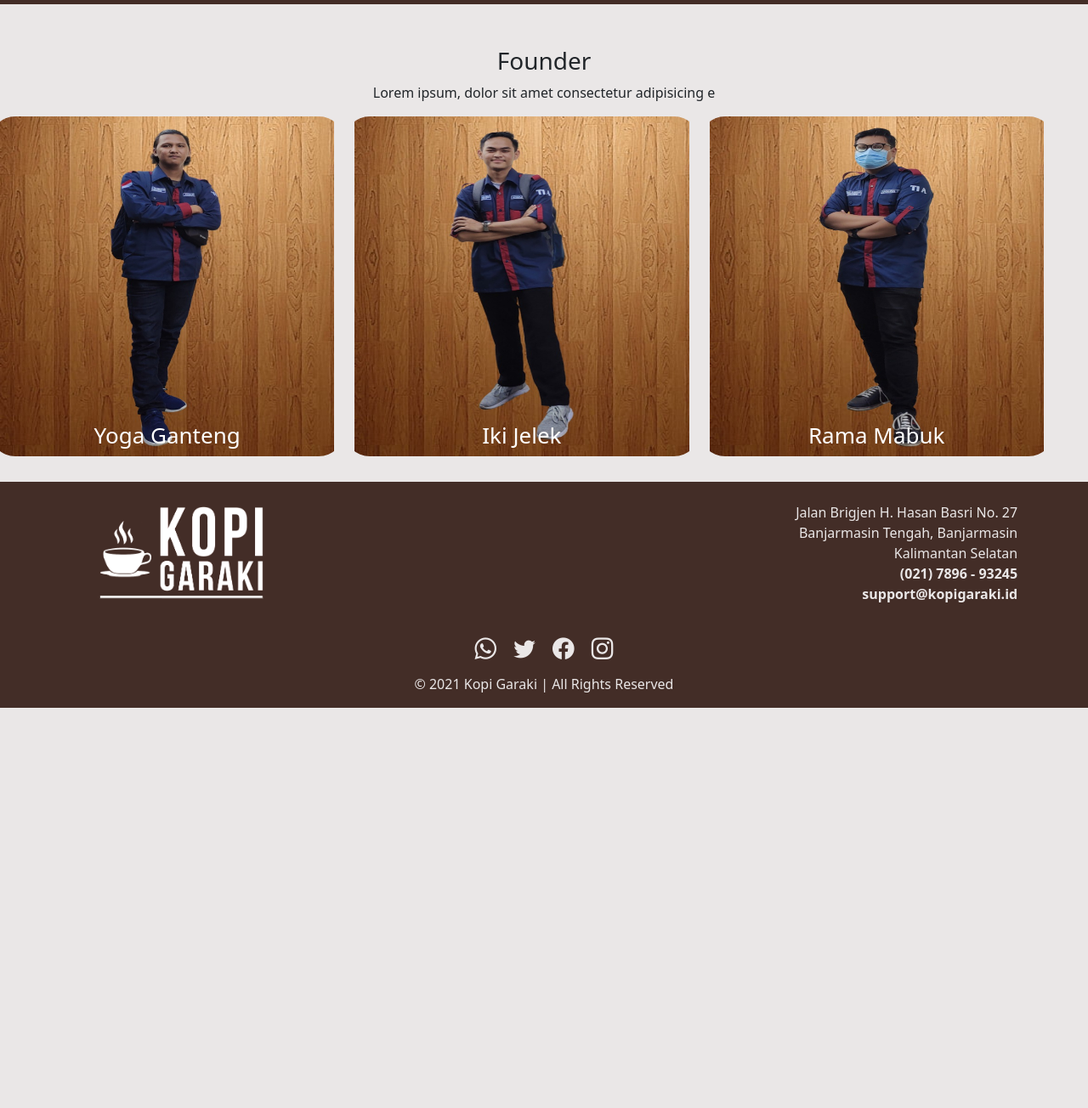
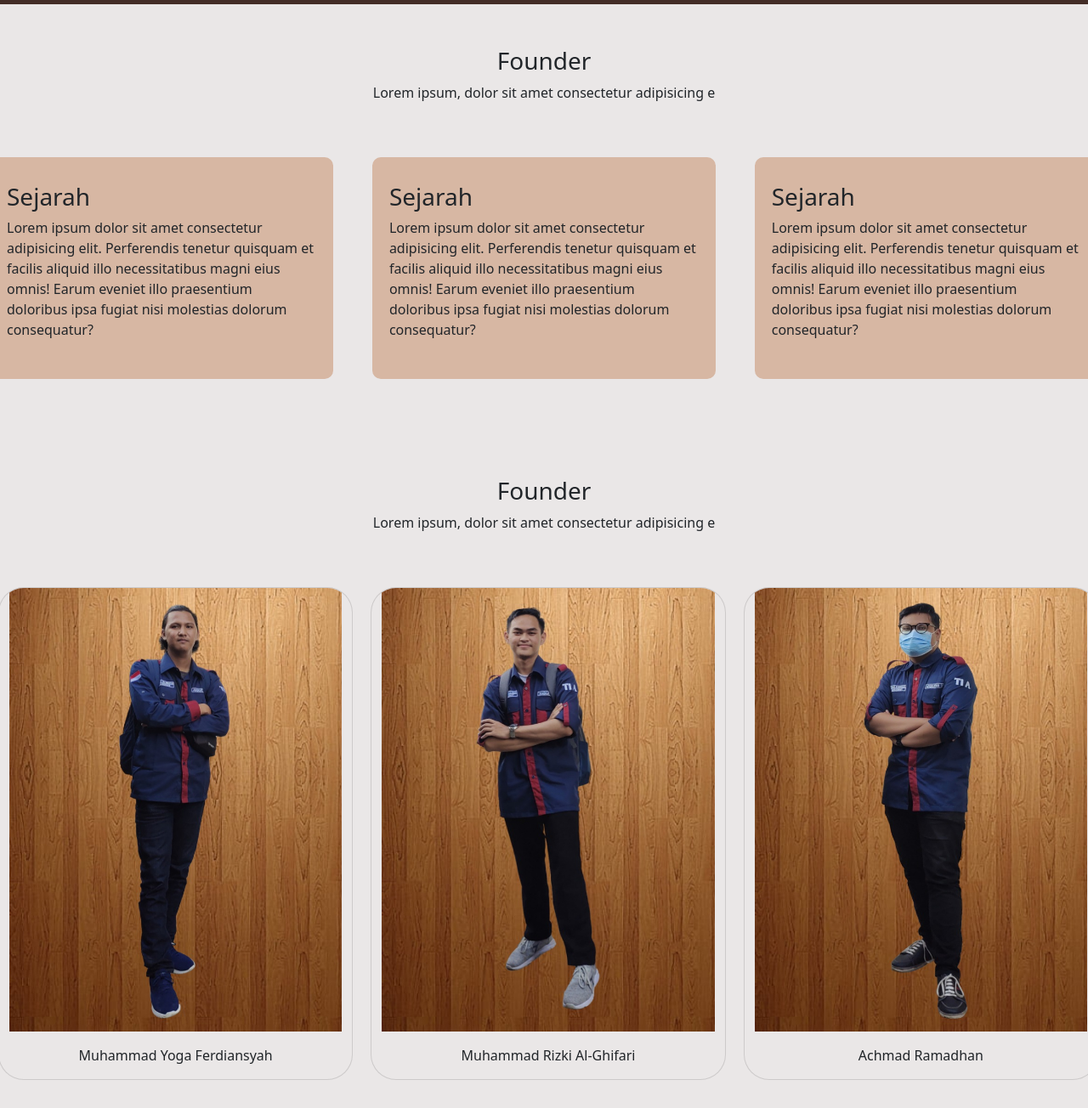
Before and after one commit to Kelompok3-DW/Kopi-Garaki, a website: page tentang.html in a window 1280 px wide. Shown: the part 61-1365 px from the top of the page at 85% size. Before the commit the page ends 894 px from the top, so only its background shows below. Drawn offline with nearby package versions, Linux system fonts and the light colour scheme.

Commit message:
update tentang

```diff
--- a/assets/css/tentang.css
+++ b/assets/css/tentang.css
@@ -49,13 +49,35 @@
 
 /* ---------- */
 
-.sejarah {
+.Sejarah {
     margin: auto;
     text-align: center;
     padding-top: 50px;
 }
 
+.row {
+    margin-top: 5%;
+    display: flex;
+    justify-content: space-between;
+}
+
 .sejarah-col {
+    flex-basis: 31%;
+    background: #D7B7A3;
+    border-radius: 10px;
+    margin-bottom: 5%;
+    padding: 30px 20px;
+    box-sizing: border-box;
+}
+
+.Founder {
+    margin: auto;
+    text-align: center;
+    padding-top: 50px;
+}
+
+.card {
+    margin-left: 10px;
     flex-basis: 32%;
     border-radius: 30px;
     margin-bottom: 30px;
@@ -63,12 +85,12 @@
     overflow: hidden;
 }
 
-.sejarah-col img {
+/* .sejarah-col img {
     width: 100%;
 
-}
+} */
 
-.layer {
+/* .card-body {
     text-align: center;
     background-color: transparent;
     height: 100%;
@@ -76,13 +98,17 @@
     position: absolute;
     top: 0;
     left: 0;
-}
+} */
 
-.layer:hover {
+.card-body:hover {
     background: rgba(119, 119, 119, 0.7);
 }
 
-.layer h3 {
+.card-text {
+    text-align: center;
+}
+
+/* .card-body h3 {
     width: 100%;
     font-weight: 500;
     color: #fff;
@@ -91,4 +117,4 @@
     left: 50%;
     transform: translateX(-50%);
     position: absolute;
-}
+} */
--- a/tentang.html
+++ b/tentang.html
@@ -75,33 +75,56 @@
 
     <!-- Content -->
     <!-- Awal Sejarah Kopi Garaki -->
-    <div class="sejarah">
+    <div class="Sejarah">
         <h3>Founder</h3>
         <p>Lorem ipsum, dolor sit amet consectetur adipisicing e</p>
     </div>
-
     <div class="row">
         <div class="sejarah-col">
-            <img src="assets/img/yogaganteng.jpg" alt="" height="400px">
-            <div class="layer">
-                <h3>Yoga Ganteng</h3>
-            </div>
+            <h3>Sejarah</h3>
+            <p>Lorem ipsum dolor sit amet consectetur adipisicing elit. Perferendis tenetur quisquam et facilis aliquid illo necessitatibus magni eius omnis! Earum eveniet illo praesentium doloribus ipsa fugiat nisi molestias dolorum consequatur?</p>
         </div>
 
         <div class="sejarah-col">
-            <img src="assets/img/rizki.jpg" alt="" height="400px">
-            <div class="layer">
-                <h3>Iki Jelek</h3>
-            </div>
+            <h3>Sejarah</h3>
+            <p>Lorem ipsum dolor sit amet consectetur adipisicing elit. Perferendis tenetur quisquam et facilis aliquid illo necessitatibus magni eius omnis! Earum eveniet illo praesentium doloribus ipsa fugiat nisi molestias dolorum consequatur?</p>
         </div>
 
         <div class="sejarah-col">
-            <img src="assets/img/rama.jpg" alt="" height="400px">
-            <div class="layer">
-                <h3>Rama Mabuk</h3>
-            </div>
+            <h3>Sejarah</h3>
+            <p>Lorem ipsum dolor sit amet consectetur adipisicing elit. Perferendis tenetur quisquam et facilis aliquid illo necessitatibus magni eius omnis! Earum eveniet illo praesentium doloribus ipsa fugiat nisi molestias dolorum consequatur?</p>
         </div>
     </div>
+
+    <!-- Akhir Sejarah Kopi Garaki -->
+    <!-- Awal Founder Kopi Garaki -->
+    <div class="Founder">
+        <h3>Founder</h3>
+        <p>Lorem ipsum, dolor sit amet consectetur adipisicing e</p>
+    </div>
+    <div class="row">
+    <div class="card" style="width: 18rem;">
+        <img src="assets/img/yogaganteng.jpg" class="card-img-top" alt="...">
+        <div class="card-body">
+          <p class="card-text">Muhammad Yoga Ferdiansyah</p>
+        </div>
+      </div>
+
+      <div class="card" style="width: 18rem;">
+        <img src="assets/img/rizki.jpg" class="card-img-top" alt="...">
+        <div class="card-body">
+          <p class="card-text">Muhammad Rizki Al-Ghifari</p>
+        </div>
+      </div>
+
+      <div class="card" style="width: 18rem;">
+        <img src="assets/img/rama.jpg" class="card-img-top" alt="...">
+        <div class="card-body">
+          <p class="card-text">Achmad Ramadhan</p>
+        </div>
+      </div>
+    </div>
+    <!-- Akhir Founder Kopi Garaki -->
     <!-- Akhir Content -->
 
     <!-- Footer -->
```
